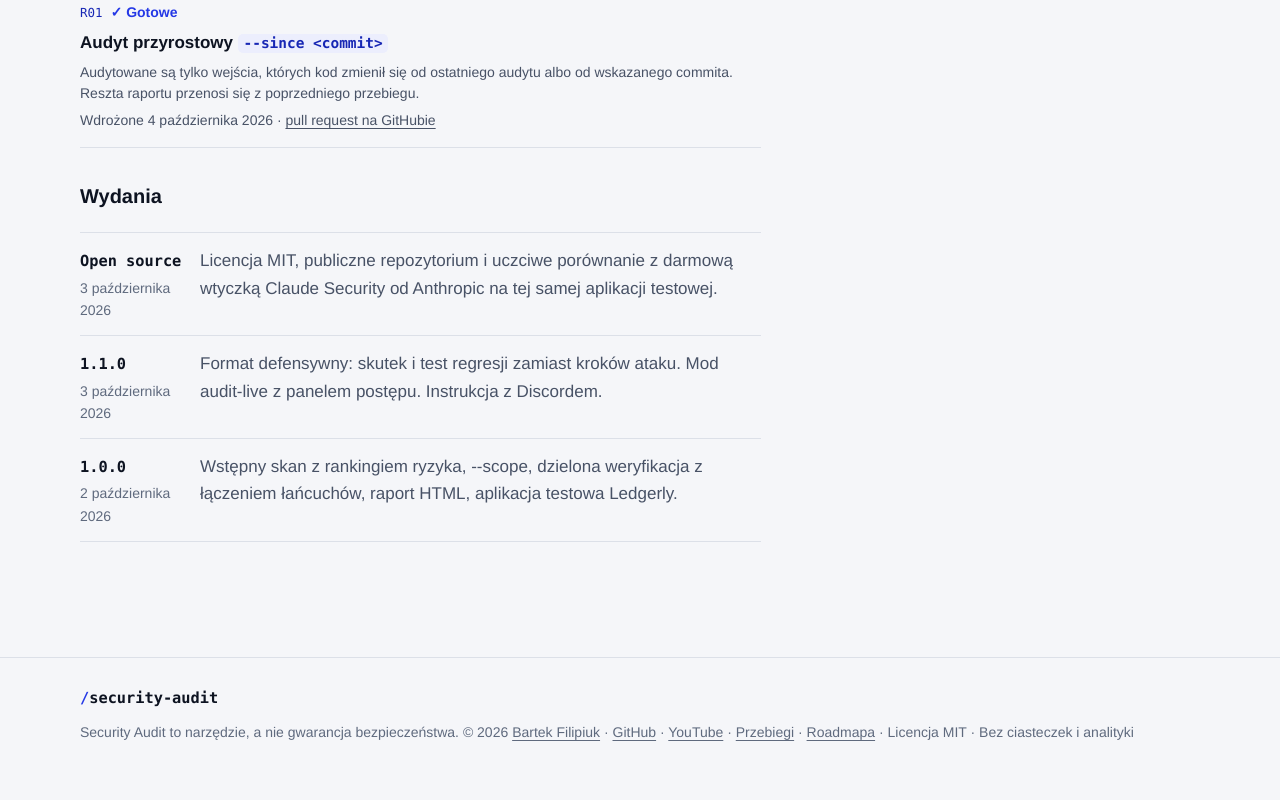
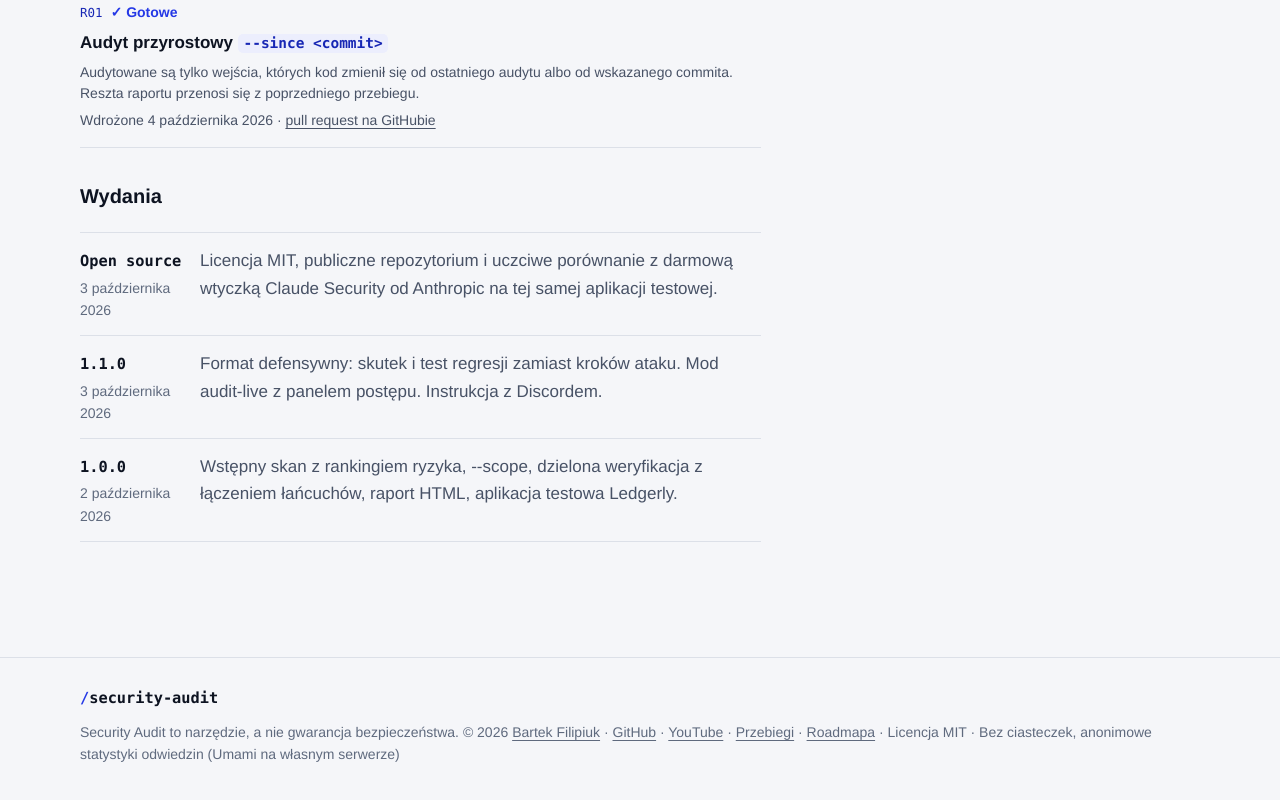
Before and after one commit to bartek-filipiuk/security-audit-landing, an Astro site: page /roadmap in a window 1280 px wide. Shown: the part 4890-5690 px from the top of the page. Built offline with nearby package versions, Linux system fonts and the light colour scheme; Astro itself is replaced by a stand-in of ours.

Commit message:
Umami page views (cookieless, own server): tracker in Base, CSP allows stats.67projects.app, footer says so

```diff
--- a/src/components/Footer.astro
+++ b/src/components/Footer.astro
@@ -11,7 +11,7 @@ import { SITE } from "../site";
       · <a href={SITE.youtube} rel="noopener">YouTube</a>
       · <a href="/przebiegi">Przebiegi</a>
       · <a href="/roadmap">Roadmapa</a>
-      · Licencja MIT · Bez ciasteczek i&nbsp;analityki
+      · Licencja MIT · Bez ciasteczek, anonimowe statystyki odwiedzin (Umami na własnym serwerze)
     </p>
   </div>
 </footer>
--- a/src/layouts/Base.astro
+++ b/src/layouts/Base.astro
@@ -24,6 +24,8 @@
     <meta property="og:locale" content="pl_PL" />
     <meta name="theme-color" content="#f5f6f9" />
     <link rel="icon" type="image/svg+xml" href="/favicon.svg" />
+    <!-- Cookieless page views on our own Umami; data-domains keeps local and preview builds out of the stats. -->
+    <script is:inline defer src="https://stats.67projects.app/ascii.js" data-website-id="3837e32a-6b91-4447-aa0b-ae01e2043c7b" data-domains="security-audit.dev"></script>
   </head>
   <body>
     <a class="skip" href="#tresc">Przejdź do treści</a>
```
Also changed, not shown: 1 other file.
